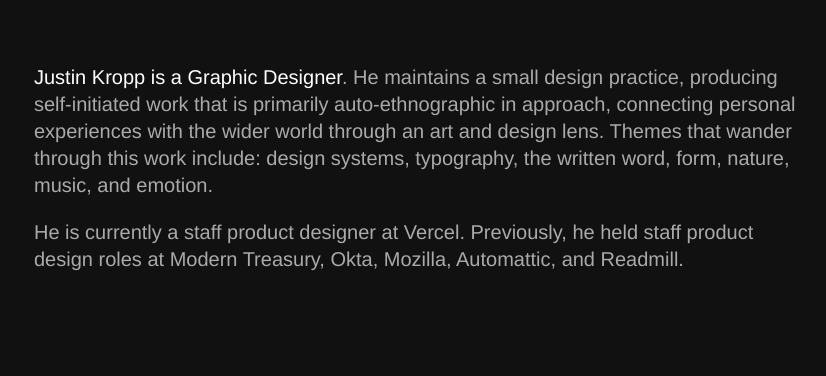
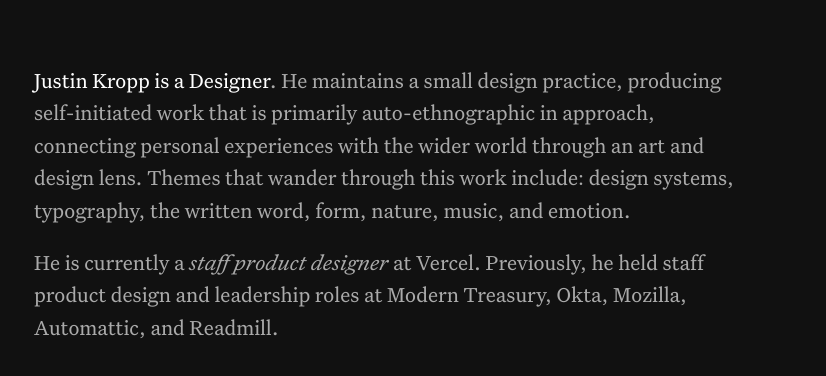
Before and after one commit to justinkropp/justinkropp, a plain HTML site: page index.html in a window 1280 px wide. Shown: the whole page, without its empty margins (30-856 px from the left). Drawn offline with Linux system fonts and the light colour scheme.

Commit message:
updating content on homepage

```diff
--- a/index.html
+++ b/index.html
@@ -7,8 +7,8 @@
 </head>
 <body>
     <div class="wrapper">
-        <p><strong>Justin Kropp is a Graphic Designer</strong>. He maintains a small design practice, producing self-initiated work that is primarily auto-ethnographic in approach, connecting personal experiences with the wider world through an art and design lens. Themes that wander through this work include: design systems, typography, the written word, form, nature, music, and emotion.</p>
-        <p>He is currently a staff product designer at Vercel. Previously, he held staff product design roles at Modern Treasury, Okta, Mozilla, Automattic, and Readmill.</p>
+        <p><strong>Justin Kropp is a Designer</strong>. He maintains a small design practice, producing self-initiated work that is primarily auto-ethnographic in approach, connecting personal experiences with the wider world through an art and design lens. Themes that wander through this work include: design systems, typography, the written word, form, nature, music, and emotion.</p>
+        <p>He is currently a <em>staff product designer</em> at Vercel. Previously, he held staff product design and leadership roles at Modern Treasury, Okta, Mozilla, Automattic, and Readmill.</p>
     </div>
 </body>
 </html>
--- a/main.scss
+++ b/main.scss
@@ -1,3 +1,26 @@
+// Fonts
+
+@font-face {
+  font-family: 'Untitled Serif';
+  src:
+    url('fonts/test-untitled-serif-regular.woff2') format('woff2');
+}
+
+@font-face {
+  font-family: 'Untitled Serif Italic';
+  src:
+    url('fonts/test-untitled-serif-regular-italic.woff2') format('woff2');
+}
+
+
+// Variables
+
+:root {
+  --black: rgba(0, 0, 0, 0.90);
+  --serif: 'Untitled Serif';
+  --serif-itlaic: 'Untitled Serif Italic';
+}
+
 /*
   Josh's Custom CSS Reset
   https://www.joshwcomeau.com/css/custom-css-reset/
@@ -32,7 +55,6 @@
 }
 
 p, h1, h2, h3, h4, h5, h6 {
-  font-family: Helvetica, sans-serif;
   overflow-wrap: break-word;
 }
 
@@ -57,15 +79,19 @@
         display: flex;
         flex-direction: column;
         gap: 1.25em;
-    max-width: 48em;
+        max-width: 45em;
         p {
-      font-size: 1.25rem;
-      line-height: 1.35;
+            font-family: var(--serif);
+            font-size: 1.35rem;
+            line-height: 1.5;
             color: #aaa;
         strong {
             font-weight: normal;
             color: #fff;
             }
+        em {
+            font-family: var(--serif-itlaic);
             }
         }
     }
+}
```
Also changed, not shown: fonts/test-untitled-serif-medium-italic.woff2 (added), fonts/test-untitled-serif-medium.woff2 (added), fonts/test-untitled-serif-regular-italic.woff2 (added), fonts/test-untitled-serif-regular.woff2 (added), main.css, 2 other files. Lines whose indentation alone changed are shown as unchanged.
